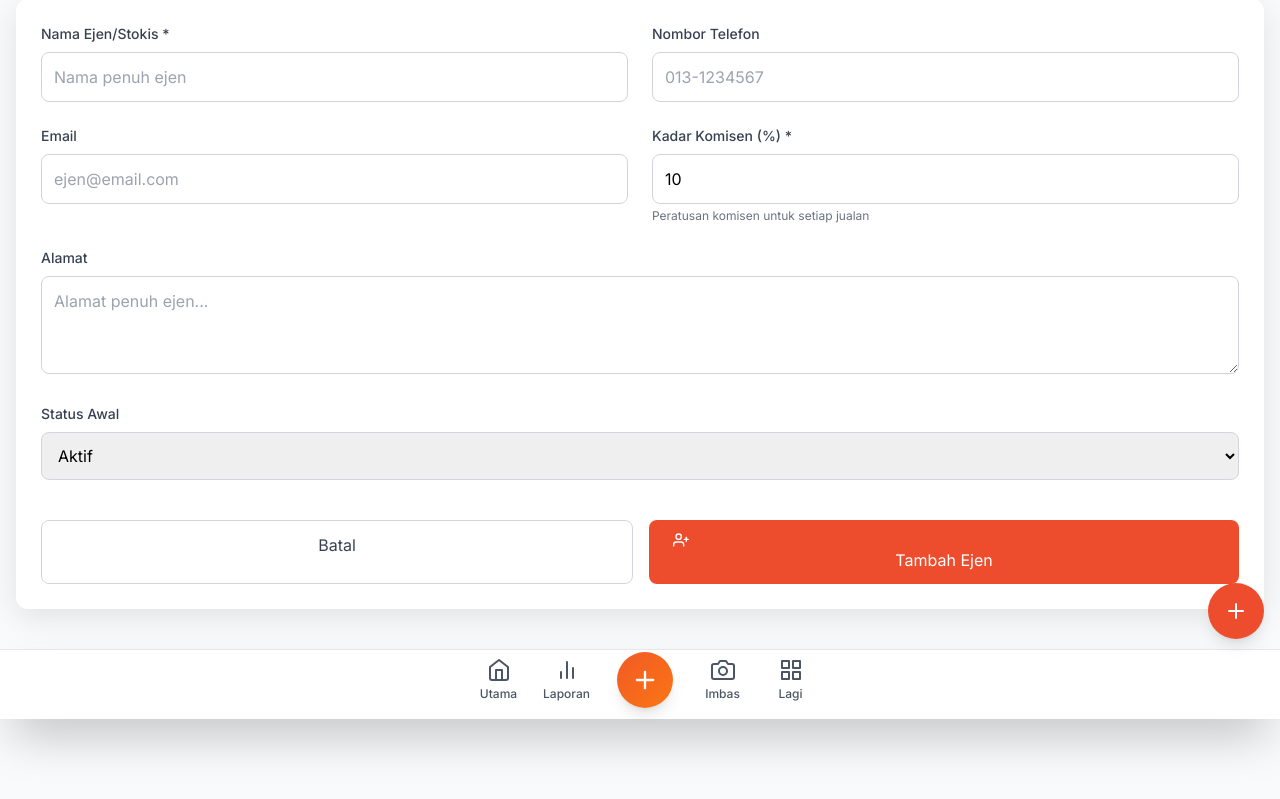
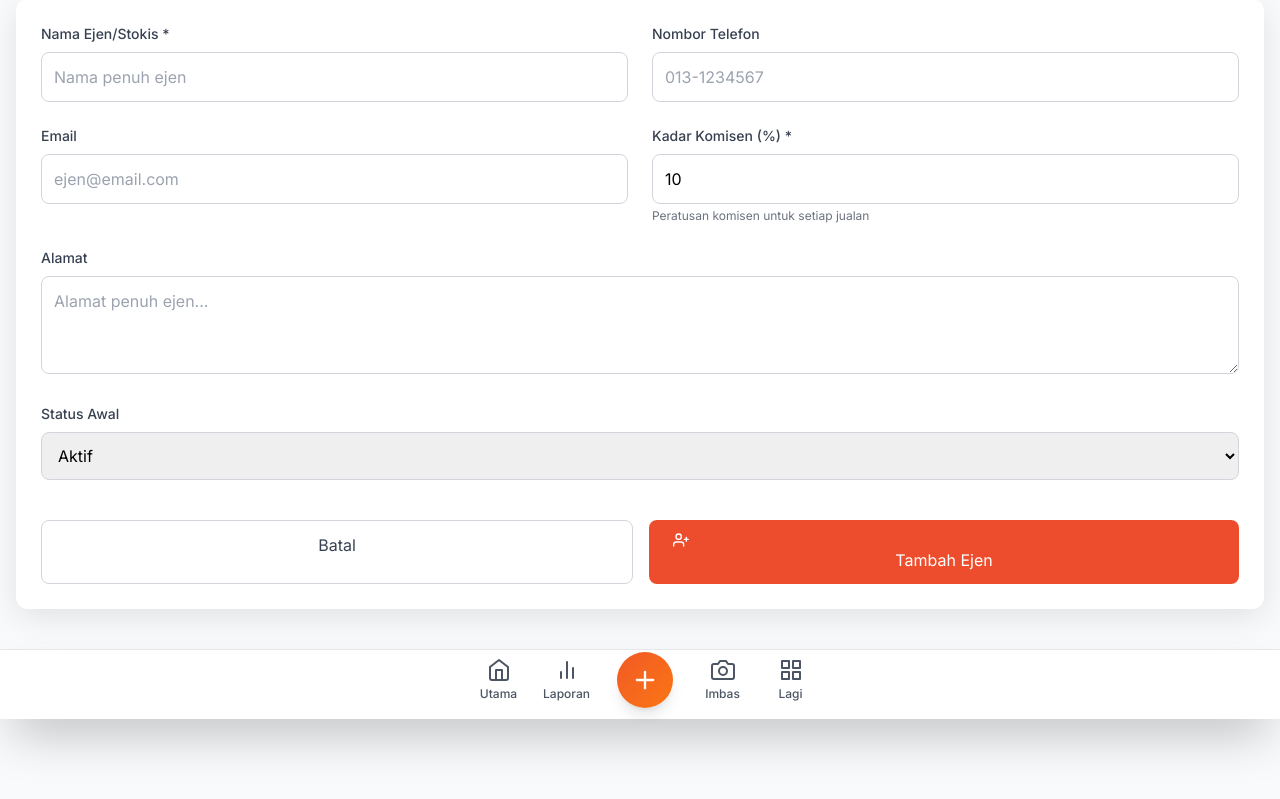
Before and after one commit to bnidigitalhq/pocketbizz-app, a Flask app: page /add_agent in a window 1280 px wide. Shown: the part 81-880 px from the top of the page. Run offline with Flask 3, Linux system fonts and the light colour scheme; some libraries are stand-ins or nearby versions.

Commit message:
Improve user experience by removing floating button and using English term
Removes the floating action button, uses "Refreshing..." instead of "Menyegar semula..." in pull-to-refresh, and removes related FAB functions in `app.js` and `base.html`.

Replit-Commit-Author: Agent
Replit-Commit-Session-Id: 7e0c3df5-6c53-4216-9578-56fa65cb7ac4
Replit-Commit-Screenshot-Url: https://storage.googleapis.com/screenshot-production-us-central1/c2eb580f-11fb-45fc-8983-cba287311366/f477a013-9c19-4bce-8d0f-9dd8e005b840.jpg

```diff
--- a/static/js/app.js
+++ b/static/js/app.js
@@ -278,54 +278,9 @@ function throttle(func, limit) {
     }
 }
 
-// Floating Action Button Functions
+// Center FAB Functions only
 function initializeFAB() {
-    // Initialize side floating FAB
-    const fab = document.getElementById('quickAddFAB');
-    const menu = document.getElementById('quickActionsMenu');
-    const fabIcon = document.getElementById('fabIcon');
-    let isMenuOpen = false;
-
-    if (fab && menu && fabIcon) {
-        fab.addEventListener('click', function() {
-            isMenuOpen = !isMenuOpen;
-
-            if (isMenuOpen) {
-                menu.classList.remove('hidden');
-                fabIcon.style.transform = 'rotate(45deg)';
-
-                const buttons = menu.querySelectorAll('[data-quick-action]');
-                buttons.forEach((button, index) => {
-                    setTimeout(() => {
-                        button.style.opacity = '1';
-                        button.style.transform = 'translateY(0)';
-                    }, index * 50);
-                });
-            } else {
-                fabIcon.style.transform = 'rotate(0deg)';
-
-                const buttons = menu.querySelectorAll('[data-quick-action]');
-                buttons.forEach((button, index) => {
-                    setTimeout(() => {
-                        button.style.opacity = '0';
-                        button.style.transform = 'translateY(16px)';
-                    }, index * 30);
-                });
-
-                setTimeout(() => {
-                    menu.classList.add('hidden');
-                }, buttons.length * 30 + 100);
-            }
-        });
-
-        document.addEventListener('click', function(event) {
-            if (isMenuOpen && !fab.contains(event.target) && !menu.contains(event.target)) {
-                fab.click();
-            }
-        });
-    }
-
-    // Initialize center FAB
+    // Initialize center FAB only
     initializeCenterFAB();
 }
 
@@ -476,7 +431,7 @@ function initializePullToRefresh() {
         if (pullDistance > threshold && refreshTriggered) {
             // Trigger refresh
             pullIndicator.style.transform = 'translateY(20px) rotate(720deg)';
-            showNotification('Menyegar semula...', 'info');
+            showNotification('Refreshing...', 'info');
 
             setTimeout(() => {
                 window.location.reload();
--- a/templates/base.html
+++ b/templates/base.html
@@ -55,35 +55,7 @@
         {% block content %}{% endblock %}
     </main>
 
-    <!-- Floating Quick Add Button -->
-    <div class="fixed bottom-20 right-4 z-50">
-        <div class="relative group">
-            <!-- Main FAB -->
-            <button id="quickAddFAB" class="bg-shopee-orange hover:bg-shopee-orange/90 text-white w-14 h-14 rounded-full shadow-lg flex items-center justify-center transition-all duration-300 transform hover:scale-110">
-                <i data-feather="plus" class="w-6 h-6 transition-transform duration-300" id="fabIcon"></i>
-            </button>
 
-            <!-- Quick Actions Menu -->
-            <div id="quickActionsMenu" class="absolute bottom-16 right-0 hidden">
-                <div class="flex flex-col space-y-2">
-                    <!-- Quick Income -->
-                    <button onclick="quickAddTransaction('income', 'shopee')" class="bg-success-green hover:bg-success-green/90 text-white w-12 h-12 rounded-full shadow-lg flex items-center justify-center transition-all duration-300 transform hover:scale-110 opacity-0 translate-y-4" data-quick-action="income">
-                        <i data-feather="trending-up" class="w-5 h-5"></i>
-                    </button>
-
-                    <!-- Quick Expense -->
-                    <button onclick="quickAddTransaction('expense', 'online')" class="bg-error-red hover:bg-error-red/90 text-white w-12 h-12 rounded-full shadow-lg flex items-center justify-center transition-all duration-300 transform hover:scale-110 opacity-0 translate-y-4" data-quick-action="expense">
-                        <i data-feather="trending-down" class="w-5 h-5"></i>
-                    </button>
-
-                    <!-- Scan Receipt -->
-                    <a href="{{ url_for('scan_receipt') }}" class="bg-shopee-blue hover:bg-shopee-blue/90 text-white w-12 h-12 rounded-full shadow-lg flex items-center justify-center transition-all duration-300 transform hover:scale-110 opacity-0 translate-y-4" data-quick-action="scan">
-                        <i data-feather="camera" class="w-5 h-5"></i>
-                    </a>
-                </div>
-            </div>
-        </div>
-    </div>
 
     <!-- Bottom Navigation -->
     <nav class="fixed bottom-0 left-0 right-0 bg-white border-t border-gray-200 z-40 shadow-2xl bottom-nav">
```
